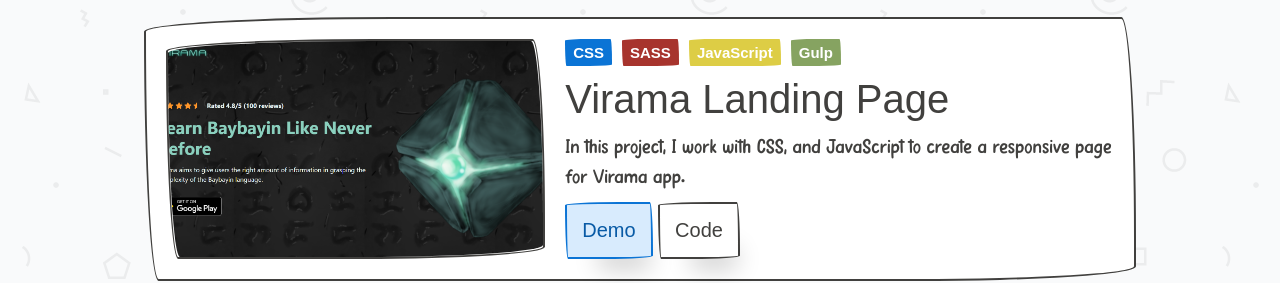
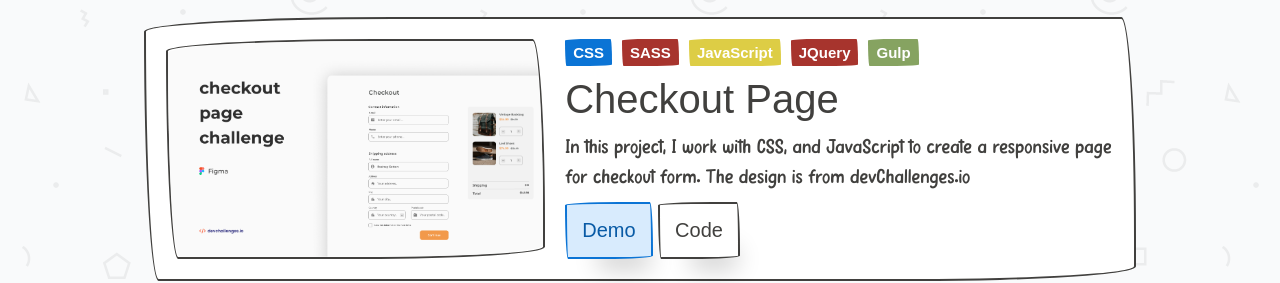
Before and after one commit to mercado-joshua/portfolio-version-1, a plain HTML site: page dist/index.html in a window 1280 px wide. Shown: the part 673-956 px from the top of the page. Drawn offline with nearby package versions, Linux system fonts and the light colour scheme; files whose address does not match are found by name; a web font is replaced by a local one.

Commit message:
chore: we've added another project.

```diff
--- a/dist/index.html
+++ b/dist/index.html
@@ -53,6 +53,43 @@
                     <h3 class="title">My Projects</h2>
 
                     <div class="portfolio-list">
+                        <div class="project-card border">
+                            <div class="imagebox border">
+                                <img src="./images/website/checkout.png" alt="" class="image">
+                            </div>
+
+                            <section class="contentbox">
+                                <div class="tags">
+                                    <span class="tag badge secondary">CSS</span>
+                                    <span class="tag badge danger">SASS</span>
+                                    <span class="tag badge warning">JavaScript</span>
+                                    <span class="tag badge danger">JQuery</span>
+                                    <span class="tag badge success">Gulp</span>
+                                </div>
+                                <h3 class="title">Checkout Page</h3>
+                                <p class="description">In this project, I work with CSS, and JavaScript to create a responsive page for checkout form. The design is from devChallenges.io</p>
+
+                                <div class="actions">
+                                    <a
+                                        target="_blank"
+                                        href="https://mercado-joshua.github.io/checkout-form-page/dist/index.html"
+                                        class="link"
+                                    >
+                                        <button class="demo-button btn-secondary">Demo</button>
+                                    </a>
+
+                                    <a
+                                        target="_blank"
+                                        href="https://github.com/mercado-joshua/checkout-form-page"
+                                        class="link"
+                                    >
+                                        <button class="code-button">Code</button>
+                                    </a>
+                                </div>
+                            </section>
+                        </div>
+                        <!-- .project-card ends -->
+
                         <div class="project-card border">
                             <div class="imagebox border">
                                 <img src="./images/website/virama.png" alt="" class="image">
```
Also changed, not shown: dist/images/website/checkout.png (added).
